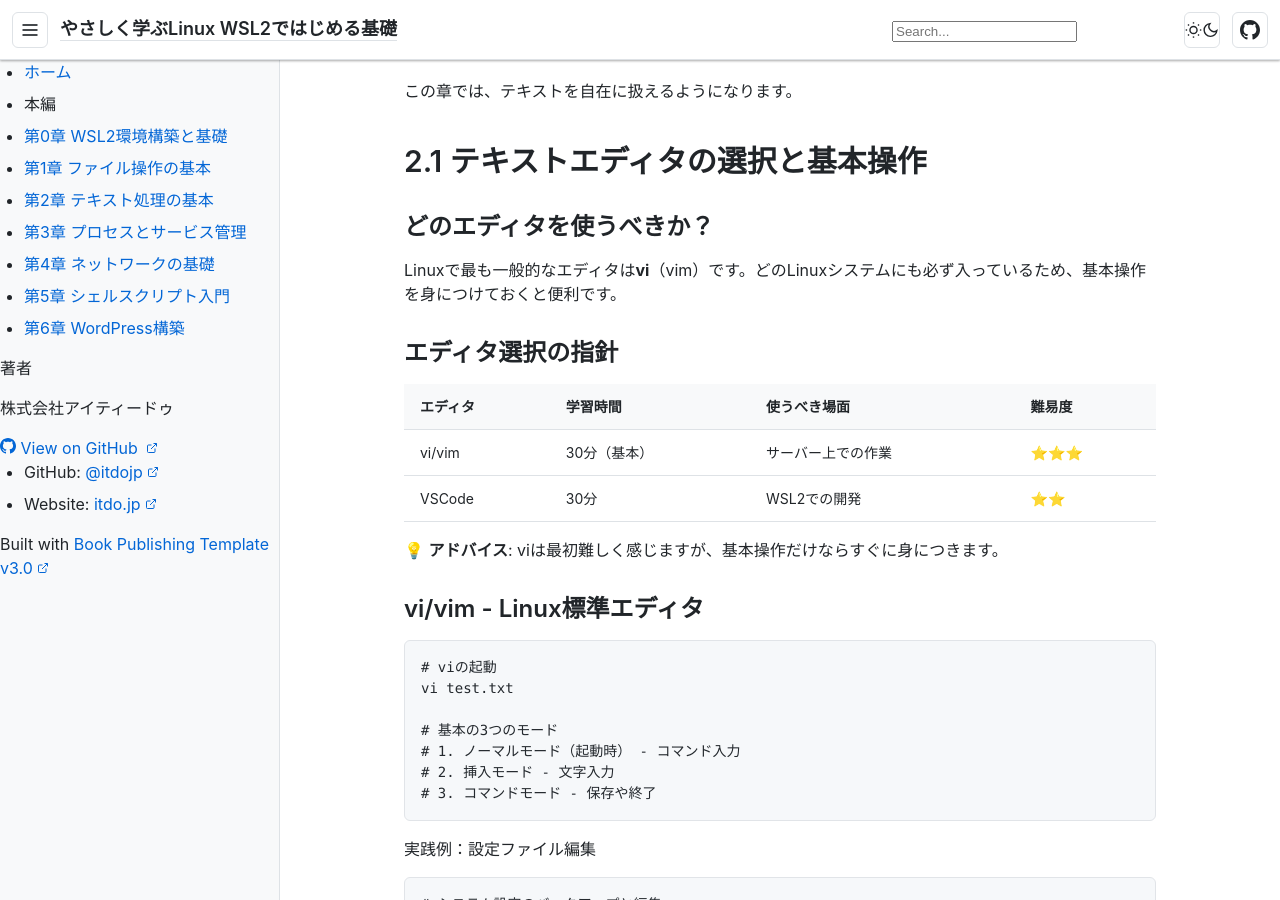
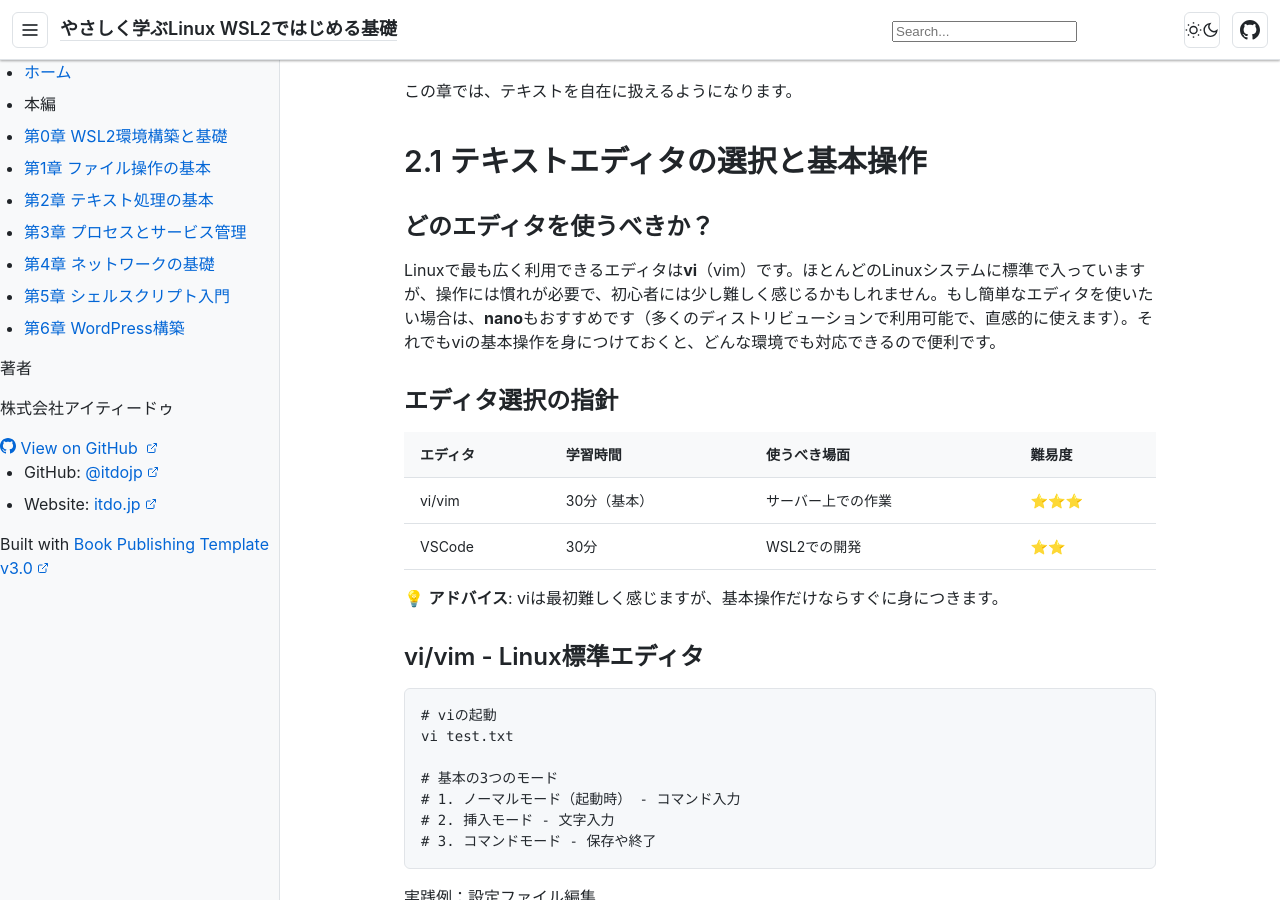
Before and after one commit to itdojp/wsl2-linux-essentials-book, a Jekyll site: the page built from docs/chapter2/index.md, in a window 1280 px wide and 900 px high, scrolled down 688 px. Built offline with Jekyll 4.4.1, drawn with Linux system fonts in a browser that asks for light colours.

Commit message:
Update docs/chapter2/index.md
Co-authored-by: Copilot <175728472+Copilot@users.noreply.github.com>

```diff
--- a/docs/chapter2/index.md
+++ b/docs/chapter2/index.md
@@ -29,7 +29,7 @@ Linuxの世界では、ほとんどの設定やログが「テキストファイ
 
 ### どのエディタを使うべきか？
 
-Linuxで最も一般的なエディタは**vi**（vim）です。どのLinuxシステムにも必ず入っているため、基本操作を身につけておくと便利です。
+Linuxで最も広く利用できるエディタは**vi**（vim）です。ほとんどのLinuxシステムに標準で入っていますが、操作には慣れが必要で、初心者には少し難しく感じるかもしれません。もし簡単なエディタを使いたい場合は、**nano**もおすすめです（多くのディストリビューションで利用可能で、直感的に使えます）。それでもviの基本操作を身につけておくと、どんな環境でも対応できるので便利です。
 
 ### エディタ選択の指針
 
```
